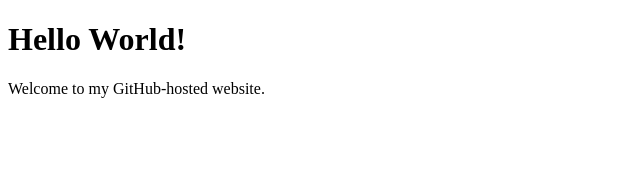
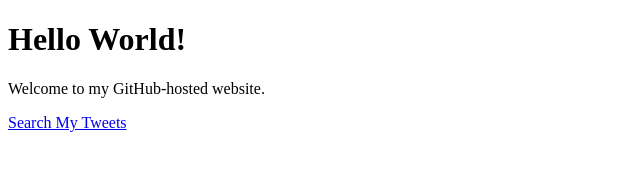
Before and after one commit to boretrol/boretrol.github.io, a plain HTML site: page index.html in a window 1280 px wide. Shown: the whole page, without its empty margins (0-640 px from the left). Drawn offline with Linux system fonts and the light colour scheme.

Commit message:
Add link to tweets

```diff
--- a/index.html
+++ b/index.html
@@ -6,5 +6,6 @@
 <body>
     <h1>Hello World!</h1>
     <p>Welcome to my GitHub-hosted website.</p>
+    <a href="tweets/">Search My Tweets</a>
 </body>
 </html>
```
Also changed, not shown: 3 other files.
